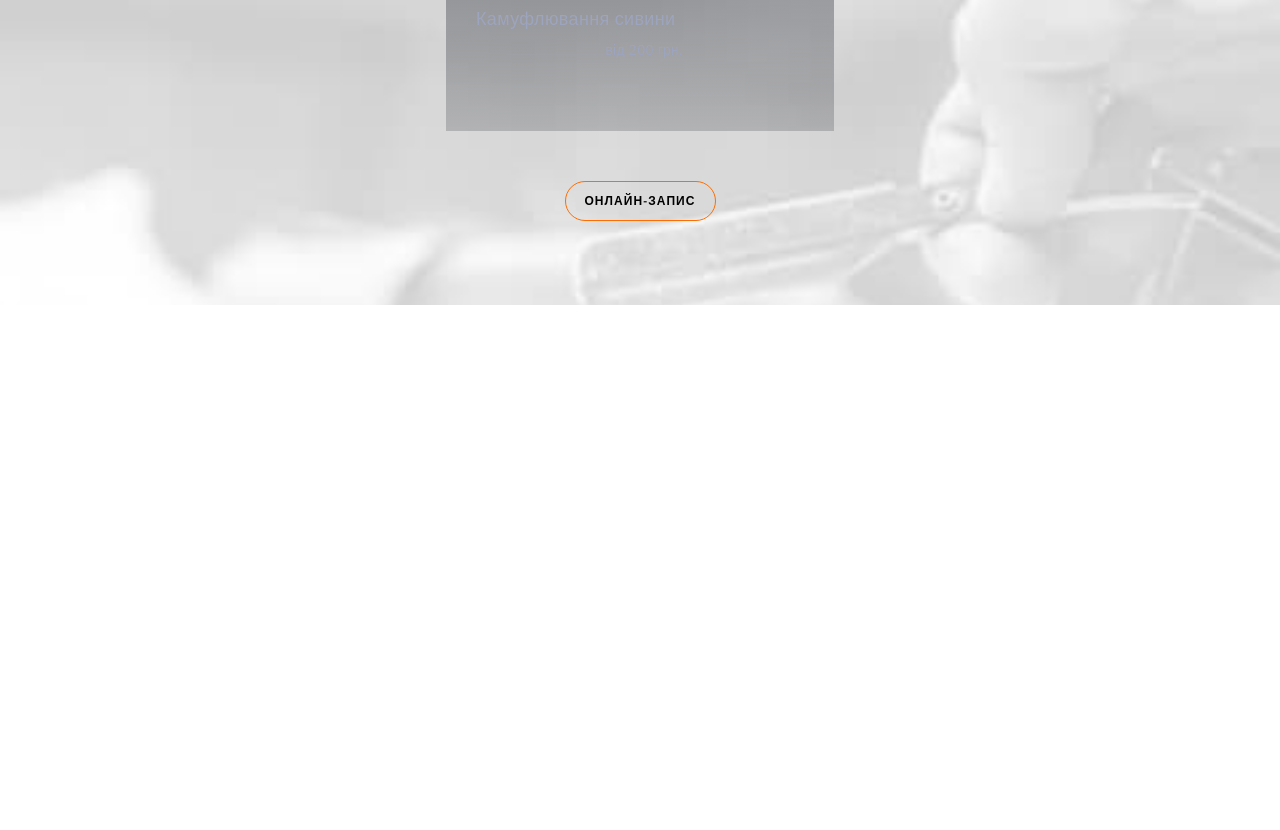
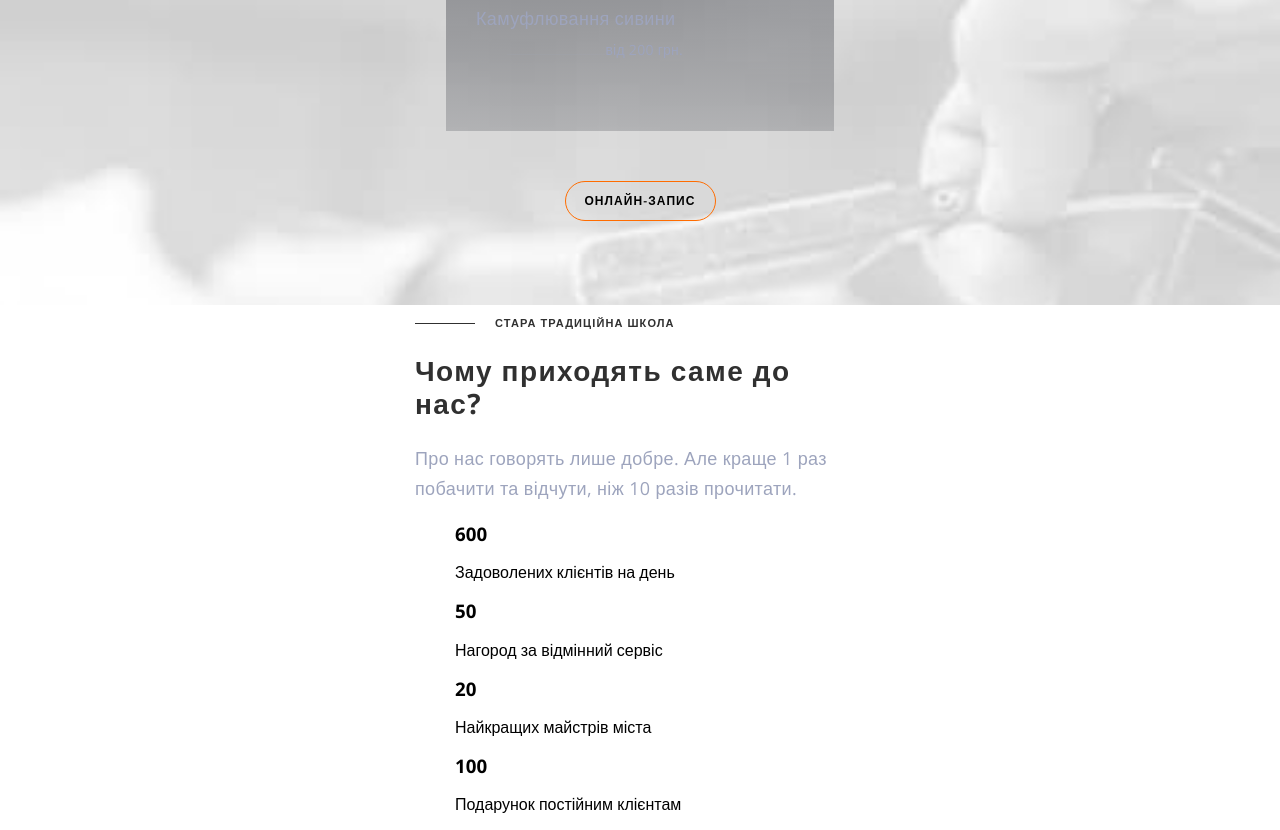
Before and after one commit to StasyukMaryna/Barbershop1, a plain HTML site: page index.html in a window 1280 px wide. Shown: the part 2009-2839 px from the top of the page. Before the commit the page ends 2314 px from the top, so only its background shows below. Drawn offline with nearby package versions, Linux system fonts and the light colour scheme; files that its build step writes are made by us from their sources.

Commit message:
Update index.html

```diff
--- a/index.html
+++ b/index.html
@@ -160,8 +160,14 @@
         </div>
       </section>
       <!-- /*------------------- WHY-WE----------------- */ -->
-      <!-- <section class="why-we">
+      <section class="why-we">
         <div class="container">
+          <p class="suptitle suptitle-theme-light">Стара традиційна школа</p>
+          <h2 class="title-dark">Чому приходять саме до нас?</h2>
+          <p class="section-description">
+            Про нас говорять лише добре. Але краще 1 раз побачити та відчути,
+            ніж 10 разів прочитати.
+          </p>
           <ul class="why-we-list list">
             <li class="why-we-item">
               <h3>600</h3>
@@ -180,14 +186,8 @@
               <p>Подарунок постійним клієнтам</p>
             </li>
           </ul>
-          <p class="suptitle suptitle-theme-light">Стара традиційна школа</p>
-          <h2 class="title">Чому приходять саме до нас?</h2>
-          <p class="section-description">
-            Про нас говорять лише добре. Але краще 1 раз побачити та відчути,
-            ніж 10 разів прочитати.
-          </p>
         </div>
-      </section> -->
+      </section>
       <!-- /*------------------- MASTERS----------------- */ -->
       <!-- <section class="masters">
         <div class="container">
```
